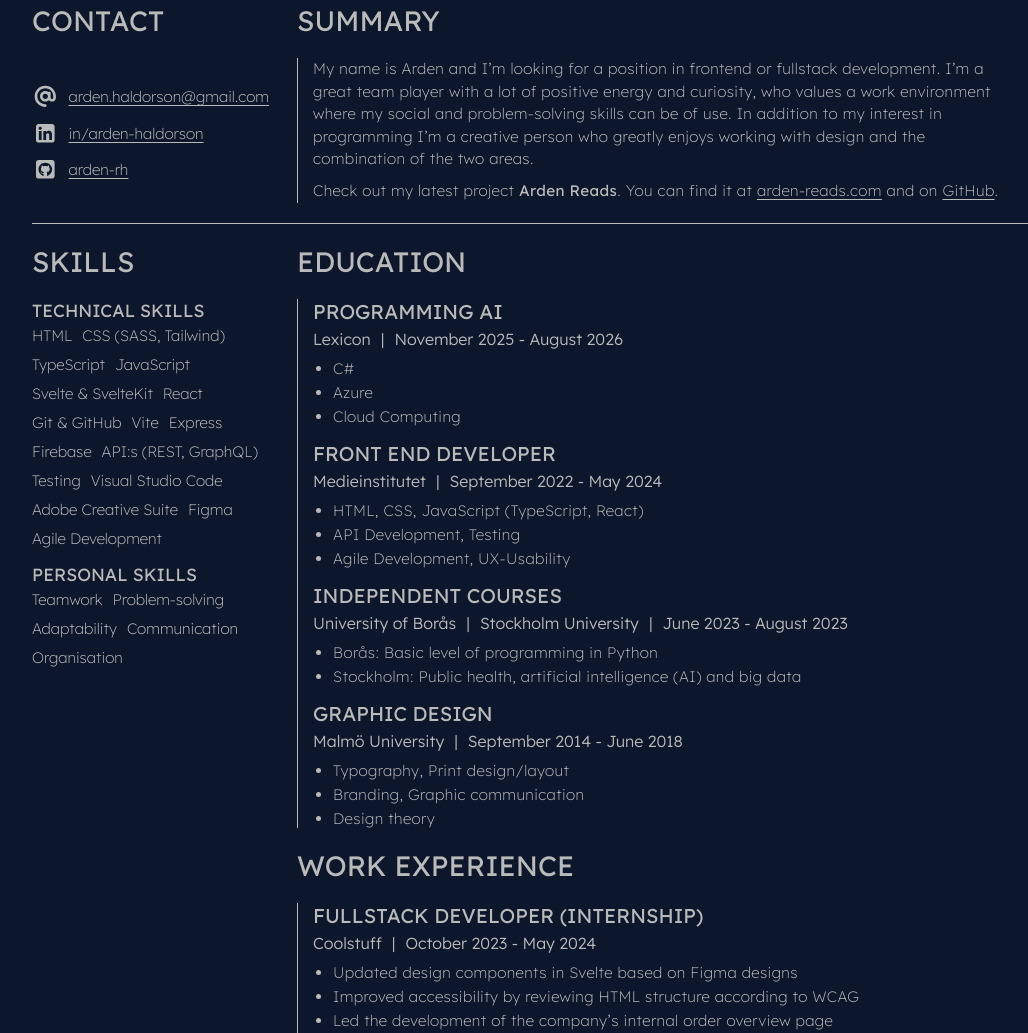
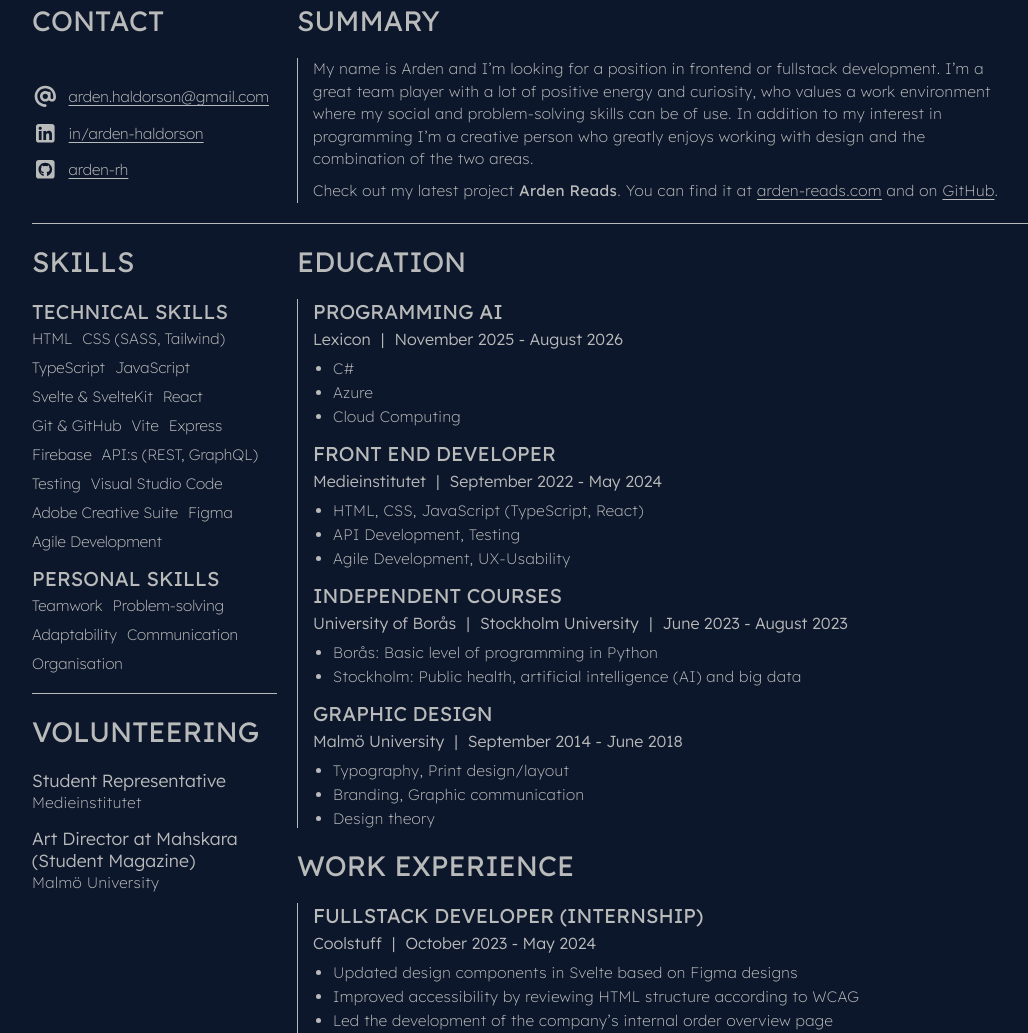
Before and after one commit to arden-rh/lexicon-simple-cv, a plain HTML site: page index.html in a window 1280 px wide. Shown: the part 174-1207 px from the top of the page, without its empty margins (108-1136 px from the left). Drawn offline with Linux system fonts and the light colour scheme; a web font is replaced by a local one.

Commit message:
added a section for volunteering
further styling

```diff
--- a/index.html
+++ b/index.html
@@ -42,9 +42,10 @@
         </button>
     </header>
     <nav class="nav-links">
-        <a href="#education">Education</a>
-        <a href="#work-experience">Work Experience</a>
-        <a href="#skills">Skills</a>
+        <a href="#education" aria-label="Link to Education"><svg xmlns="http://www.w3.org/2000/svg" class="icon" viewBox="0 0 640 640" aria-hidden="true"><path d="M80 259.8L289.2 345.9C299 349.9 309.4 352 320 352C330.6 352 341 349.9 350.8 345.9L593.2 246.1C602.2 242.4 608 233.7 608 224C608 214.3 602.2 205.6 593.2 201.9L350.8 102.1C341 98.1 330.6 96 320 96C309.4 96 299 98.1 289.2 102.1L46.8 201.9C37.8 205.6 32 214.3 32 224L32 520C32 533.3 42.7 544 56 544C69.3 544 80 533.3 80 520L80 259.8zM128 331.5L128 448C128 501 214 544 320 544C426 544 512 501 512 448L512 331.4L369.1 390.3C353.5 396.7 336.9 400 320 400C303.1 400 286.5 396.7 270.9 390.3L128 331.4z"/></svg></a>
+        <a href="#work-experience" aria-label="Link to Work Experience"><svg xmlns="http://www.w3.org/2000/svg" class="icon" viewBox="0 0 640 640" aria-hidden="true"><path d="M264 112L376 112C380.4 112 384 115.6 384 120L384 160L256 160L256 120C256 115.6 259.6 112 264 112zM208 120L208 160L128 160C92.7 160 64 188.7 64 224L64 320L576 320L576 224C576 188.7 547.3 160 512 160L432 160L432 120C432 89.1 406.9 64 376 64L264 64C233.1 64 208 89.1 208 120zM576 368L384 368L384 384C384 401.7 369.7 416 352 416L288 416C270.3 416 256 401.7 256 384L256 368L64 368L64 480C64 515.3 92.7 544 128 544L512 544C547.3 544 576 515.3 576 480L576 368z"/></svg></a>
+        <a href="#skills" aria-label="Link to Skills"><svg xmlns="http://www.w3.org/2000/svg" class="icon" viewBox="0 0 640 640" aria-hidden="true"><path d="M197.8 100.3C208.7 107.9 211.3 122.9 203.7 133.7L147.7 213.7C143.6 219.5 137.2 223.2 130.1 223.8C123 224.4 116 222 111 217L71 177C61.7 167.6 61.7 152.4 71 143C80.3 133.6 95.6 133.7 105 143L124.8 162.8L164.4 106.2C172 95.3 187 92.7 197.8 100.3zM197.8 260.3C208.7 267.9 211.3 282.9 203.7 293.7L147.7 373.7C143.6 379.5 137.2 383.2 130.1 383.8C123 384.4 116 382 111 377L71 337C61.6 327.6 61.6 312.4 71 303.1C80.4 293.8 95.6 293.7 104.9 303.1L124.7 322.9L164.3 266.3C171.9 255.4 186.9 252.8 197.7 260.4zM288 160C288 142.3 302.3 128 320 128L544 128C561.7 128 576 142.3 576 160C576 177.7 561.7 192 544 192L320 192C302.3 192 288 177.7 288 160zM288 320C288 302.3 302.3 288 320 288L544 288C561.7 288 576 302.3 576 320C576 337.7 561.7 352 544 352L320 352C302.3 352 288 337.7 288 320zM224 480C224 462.3 238.3 448 256 448L544 448C561.7 448 576 462.3 576 480C576 497.7 561.7 512 544 512L256 512C238.3 512 224 497.7 224 480zM128 440C150.1 440 168 457.9 168 480C168 502.1 150.1 520 128 520C105.9 520 88 502.1 88 480C88 457.9 105.9 440 128 440z"/></svg></a>
+        <a href="#volunteering" aria-label="Link to Volunteering"><svg xmlns="http://www.w3.org/2000/svg" class="icon" viewBox="0 0 640 640" aria-hidden="true"><path d="M300.9 117.2L184.3 246.8C179.7 251.9 179.9 259.8 184.8 264.7C215.3 295.2 264.8 295.2 295.3 264.7L327.1 232.9C331.3 228.7 336.6 226.4 342 226C348.8 225.4 355.8 227.7 361 232.9L537.6 408L608 352L608 64L496 128L472.2 112.1C456.4 101.6 437.9 96 418.9 96L348.5 96C347.4 96 346.2 96 345.1 96.1C328.2 97 312.3 104.6 300.9 117.2zM148.6 214.7L255.4 96L215.8 96C190.3 96 165.9 106.1 147.9 124.1L32 256L32 608L176 472L188.4 482.3C211.4 501.5 240.4 512 270.3 512L286 512L279 505C269.6 495.6 269.6 480.4 279 471.1C288.4 461.8 303.6 461.7 312.9 471.1L353.9 512.1L362.9 512.1C382 512.1 400.7 507.8 417.7 499.8L391 473C381.6 463.6 381.6 448.4 391 439.1C400.4 429.8 415.6 429.7 424.9 439.1L456.9 471.1L474.4 453.6C483.3 444.7 485.9 431.8 482 420.5L344.1 283.7L329.2 298.6C279.9 347.9 200.1 347.9 150.8 298.6C127.8 275.6 126.9 238.7 148.6 214.6z"/></svg></a>
     </nav>
     <a href="#top" class="back-to-top" aria-label="Back to top">
         <!--!Font Awesome Free v7.1.0 by @fontawesome - https://fontawesome.com License - https://fontawesome.com/license/free Copyright 2025 Fonticons, Inc.-->
@@ -103,7 +104,8 @@
                     </p>
                 </div>
             </section>
-            <section class="skills-work-education">
+            <section class="skills-vol-work-education">
+                <div class="skills-volunteering">
                     <div class="skills" id="skills">
                         <h2>Skills</h2>
                         <h3>Technical Skills</h3>
@@ -133,6 +135,20 @@
                             <li>Communication</li>
                             <li>Organisation</li>
                         </ul>
+                    </div>
+                    <div class="volunteering" id="volunteering">
+                        <h2>Volunteering</h2>
+                        <div class="volunteering-list">
+                            <div>
+                                <h3>Student Representative</h3>
+                                <p>Medieinstitutet</p>
+                            </div>
+                            <div>
+                                <h3>Art Director at Mahskara (Student Magazine)</h3>
+                                <p>Malmö University</p>
+                            </div>
+                        </div>
+                    </div>
                 </div>
                 <div class="work-education">
                     <div class="education" id="education">
@@ -190,7 +206,8 @@
                             </div>
                             <div class="list-item">
                                 <h3>CCC Advisor NO – Customer Service Advisor Norway</h3>
-                                <p><span class="longer-place">CCC Nordic (Elkjøp/Elgiganten)</span><span class="hide-mobile">|</span>October 2021 - June 2022</p>
+                                <p><span class="longer-place">CCC Nordic (Elkjøp/Elgiganten)</span><span
+                                        class="hide-mobile">|</span>October 2021 - June 2022</p>
                                 <ul>
                                     <li>First point of contact for customers via phone, email and chat</li>
                                     <li>Order management, returns and customer service issues</li>
--- a/styles.css
+++ b/styles.css
@@ -1,4 +1,4 @@
-/* Variables */
+/* Dark Theme Variables */
 :root {
     --background-color: #0d172b;
     --text-color: #b9baba;
@@ -26,6 +26,7 @@ body[data-theme="light"] {
     --border-style: solid 1.5px var(--border-color);
 }
 
+/* Element styles */
 body {
     margin: 0;
     background-color: var(--background-color);
@@ -52,6 +53,7 @@ ul {
     padding: 0;
 }
 
+/* Classes */
 .back-to-top {
     position: fixed;
     bottom: 20px;
@@ -62,6 +64,10 @@ ul {
     box-shadow: 0 2px 5px rgba(0, 0, 0, 0.3);
     text-decoration: none;
     z-index: 1000;
+}
+
+.bold {
+    font-weight: 400;
 }
 
 .container {
@@ -113,7 +119,6 @@ ul {
                 color: var(--link-color);
             }
         }
-
     }
 
     .summary {
@@ -137,7 +142,6 @@ ul {
                 margin-top: 10px;
 
                 .bold {
-                    font-weight: 400;
                     display: inline;
                 }
 
@@ -175,23 +179,14 @@ ul {
     justify-content: space-between;
     align-items: center;
     border-bottom: var(--border-style);
-    margin: 20px 15px 15px;
+    margin: 20px 15px 0;
     max-width: 1000px;
     box-sizing: border-box;
-}
 
     .header-content {
         display: flex;
         flex-direction: column;
         padding-bottom: 20px;
-
-    .under-title {
-        font-size: 0.75rem;
-        letter-spacing: 0.1rem;
-        padding-left: 3px;
-        text-transform: uppercase;
-    }
-}
 
         .header-title {
             display: flex;
@@ -201,13 +196,23 @@ ul {
             letter-spacing: 0.15rem;
             line-height: 1.8rem;
 
-
             span:first-of-type {
                 font-size: 1.25rem;
                 font-weight: var(--font-weight-thin);
                 padding-left: 4px;
             }
         }
+
+        .under-title {
+            font-size: 0.75rem;
+            letter-spacing: 0.1rem;
+            padding-left: 3px;
+            text-transform: uppercase;
+        }
+    }
+}
+
+
 
 .hide-mobile {
     display: none;
@@ -265,31 +270,37 @@ ul {
     display: flex;
     justify-content: center;
     gap: 20px;
+    border-bottom: var(--border-style);
+    padding: 8px 0 6px;
     margin: 0 15px 20px;
-    border-bottom: var(--border-style);
-    padding-bottom: 15px;
 
     a {
         color: var(--link-color);
         text-decoration: none;
         font-size: 1rem;
         font-weight: var(--font-weight-base);
-        font-size: 0.95rem;
+        font-size: 0.9rem;
         text-transform: uppercase;
     }
 }
 
-.skills-work-education {
+.skills-vol-work-education {
     display: flex;
     flex-direction: column-reverse;
     gap: 20px;
 
+    .skills-volunteering {
+        display: flex;
+        flex-direction: column;
+        gap: 20px;
+
         .skills {
-        margin-bottom: 10px;
+            border-bottom: var(--border-style);
+            padding-bottom: 20px;
 
             h3 {
                 margin-bottom: 5px;
-            font-size: 1rem;
+                font-size: 1.1rem;
             }
 
             .skills-list {
@@ -308,6 +319,25 @@ ul {
             }
         }
 
+        .volunteering {
+            margin-bottom: 15px;
+
+            h3 {
+                text-transform: initial;
+                font-weight: var(--font-weight-base);
+                font-size: 1rem;
+            }
+
+            p {
+                font-size: 0.9rem;
+                font-weight: var(--font-weight-thin);
+                letter-spacing: 0.025rem;
+                margin: 2px 0 15px 0;
+            }
+        }
+    }
+
+
     .work-education {
         display: flex;
         flex-direction: column;
@@ -319,7 +349,6 @@ ul {
     .education {
         border-bottom: var(--border-style);
         padding-bottom: 20px;
-    }
 
         .education-list {
 
@@ -327,6 +356,7 @@ ul {
                 list-style-type: disc;
                 padding-left: 20px;
                 margin: 0;
+            }
         }
     }
 }
@@ -462,29 +492,43 @@ ul {
         display: none;
     }
 
-    .skills-work-education {
+    .skills-vol-work-education {
         display: grid;
         grid-template-columns: 1fr 3fr;
 
         .education {
             border-bottom: none;
             padding-bottom: 0;
-        }
 
             .education-list {
                 padding-left: 15px;
                 border-left: var(--border-style);
-
+            }
         }
 
+        .skills-volunteering {
+
             .skills {
+                margin-bottom: 0;
+
+                h3 {
+                    font-size: 1.25rem;
+                }
+            }
+
+            .volunteering {
                 margin-bottom: 0;
 
                 h3 {
                     font-size: 1.1rem;
                 }
 
+                p {
+                    font-size: 0.95rem;
                 }
+            }
+        }
+
 
         .work-experience {
             margin-bottom: 20px;
@@ -494,7 +538,6 @@ ul {
             padding-left: 15px;
             border-left: var(--border-style);
             border-bottom: none;
-
         }
 
         .work-education {
```
Lines whose indentation alone changed are shown as unchanged.
